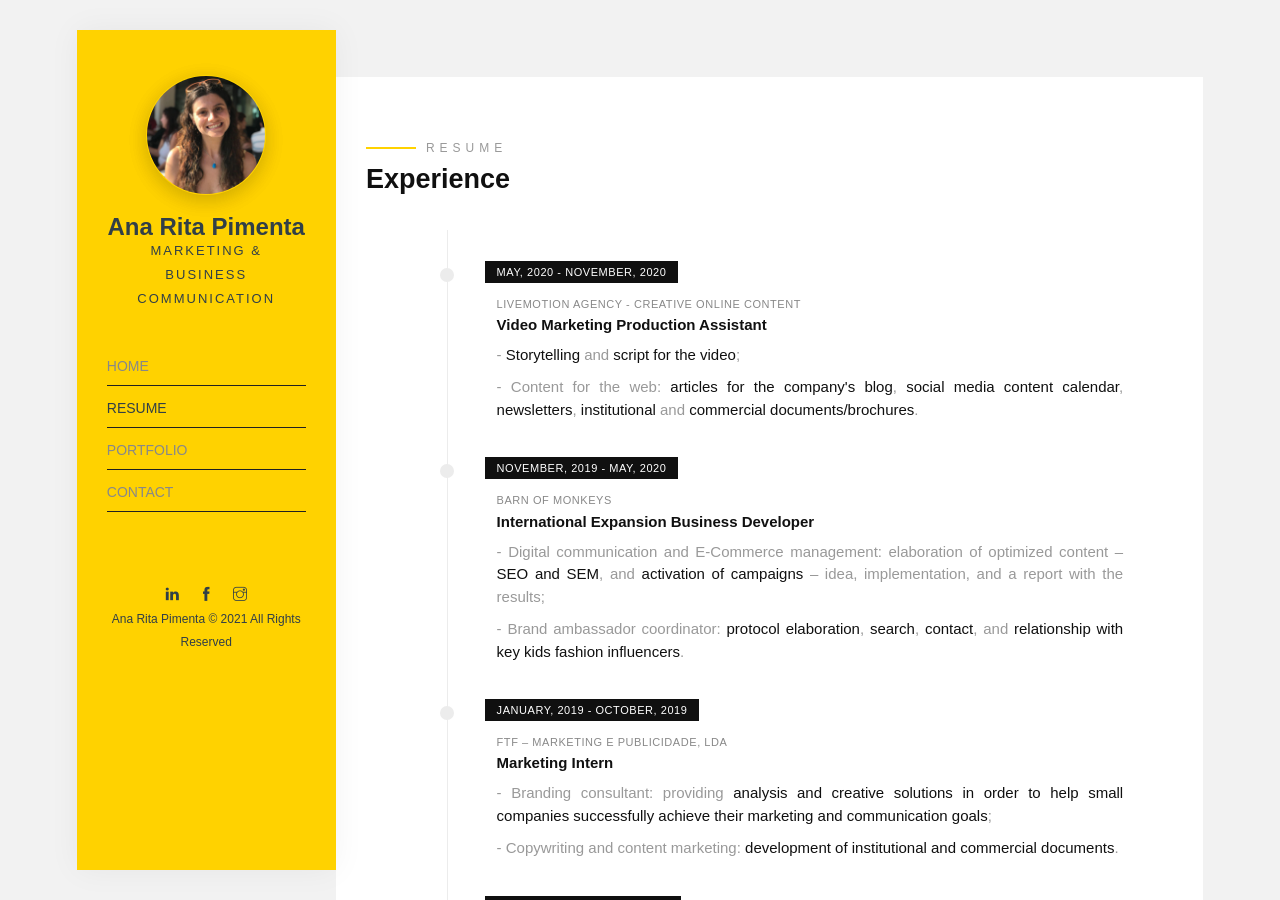
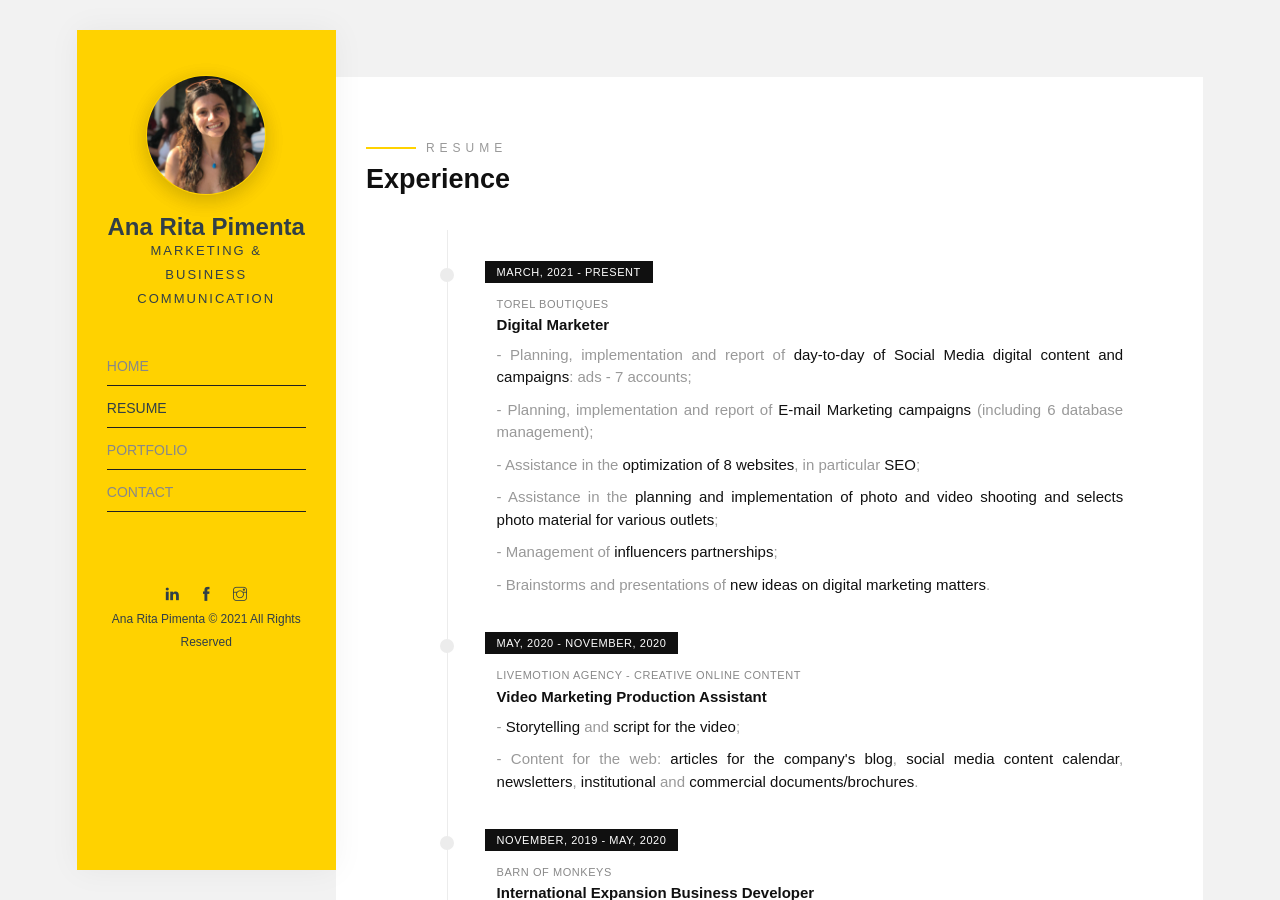
Before and after one commit to anaritapimenta/anaritapimenta.github.io, a Jekyll site: the page built from resume.html, in a window 1280 px wide and 900 px high. Built offline with Jekyll 4.4.1, drawn with Linux system fonts in a browser that asks for light colours; some web fonts are replaced.

Commit message:
Update current position (CV also updated)

```diff
--- a/resume.html
+++ b/resume.html
@@ -16,6 +16,33 @@ layout: default
     <div class="row">
       <div class="col-md-12 animate-box" data-animate-effect="fadeInLeft">
         <ul class="timeline">
+          <li>
+            <div class="timeline-content">
+              <span class="timeline-date">March, 2021 - Present</span>
+              <h5>Torel Boutiques</h5>
+              <h4>Digital Marketer</h4>
+              <p>
+                - Planning, implementation and report of <strong>day-to-day of Social Media digital content and campaigns</strong>: ads - 7 accounts;
+              </p>
+              <p>
+                - Planning, implementation and report of <strong>E-mail Marketing campaigns</strong> (including 6 database management);
+              </p>
+              <p>
+                - Assistance in the <strong>optimization of 8 websites</strong>, in particular <strong>SEO</strong>;
+              </p>
+              <p>
+                - Assistance in the <strong>planning and implementation of photo and video shooting and selects photo material for various outlets</strong>;
+              </p>
+              <p>
+                - Management of <strong>influencers partnerships</strong>;
+              </p>
+              <p>
+                - Brainstorms and presentations of <strong>new ideas on digital marketing matters</strong>.
+              </p>
+              </p>
+            </div>
+          </li>
+          <li></li>
           <li>
             <div class="timeline-content">
               <span class="timeline-date">May, 2020 - November, 2020</span>
```
Also changed, not shown: 1 other file.
